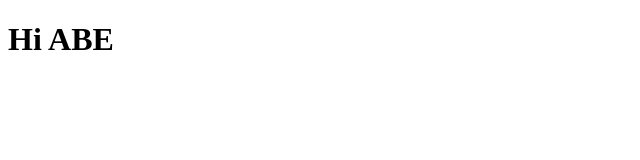
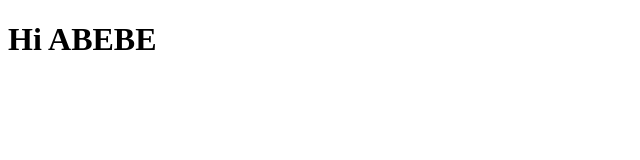
Before and after one commit to EsmaelShikur/Abebe, a plain HTML site: page index.html in a window 1280 px wide. Shown: the full height of the page, 0-640 px from the left. Drawn offline with Linux system fonts and the light colour scheme.

Commit message:
Updated the name

```diff
--- a/index.html
+++ b/index.html
@@ -6,6 +6,6 @@
     <title>Hello</title>
   </head>
   <body>
-    <h1>Hi ABE</h1>
+    <h1>Hi ABEBE</h1>
   </body>
 </html>
```
